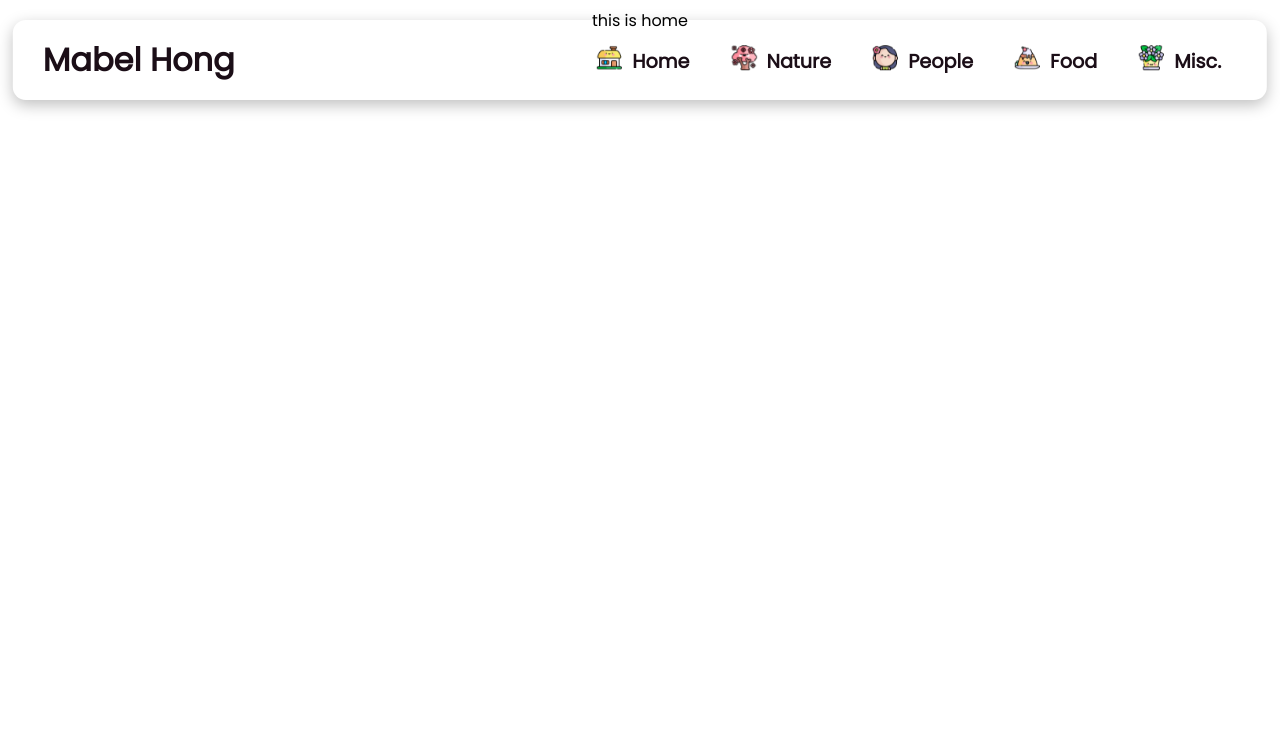
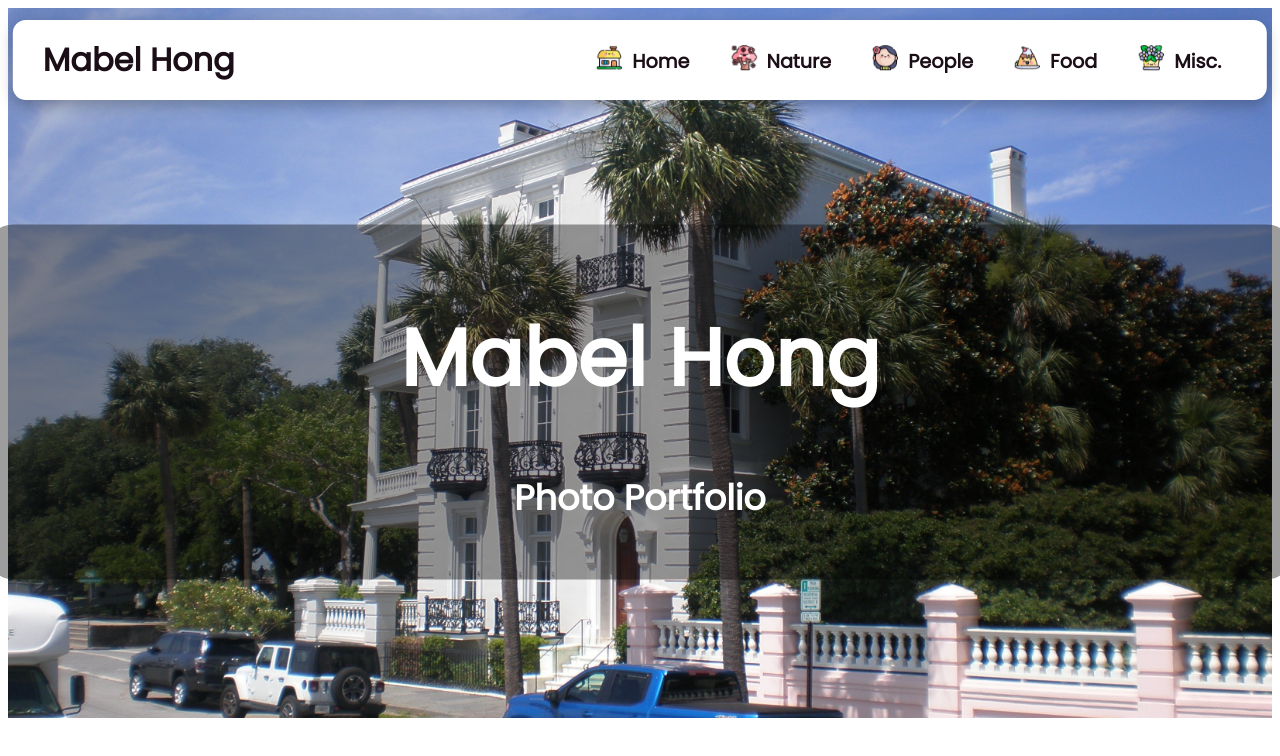
Before and after one commit to mhong124/Mabeestory, a React (Vite) app in the folder PhotoWebsite/: page / in a window 1280 px wide. Shown: the top 756 px of the page. Built offline with nearby package versions, Linux system fonts and the light colour scheme.

Commit message:
progress on dynamic hero

```diff
--- a/PhotoWebsite/src/App.tsx
+++ b/PhotoWebsite/src/App.tsx
@@ -1,5 +1,4 @@
 import "./App.css";
-import Navbar from "./components/navbar/Navbar";
 
 import {Route, Routes} from "react-router-dom";
 
@@ -19,7 +18,6 @@ export default function App() {
         <Route path = "/food" element = {<Food/>}/>
         <Route path = "/misc" element = {<Misc/>}/>
       </Routes>
-      <Navbar/>
     </div>
   );
 }
--- /dev/null
+++ b/PhotoWebsite/src/components/hero/Hero.css
@@ -0,0 +1,45 @@
+.hero {
+    width: 100%;
+    height: 100%;
+    position: relative;
+}
+
+.heroImg {
+    width: 100%;
+    height: 100%;
+    object-fit: cover;
+
+}
+
+.text {
+    position: absolute;
+    top: 55%;
+    left: 50%;
+    transform: translate(-50%, -50%);
+    width: 100%;
+    background-color: rgba(0, 0, 0, 0.384);
+    border-radius: 25px;
+    padding: 20px;
+    color: white;
+}
+
+.text h1 {
+    font-size: 80px;
+    font-weight: 800;
+}
+
+
+.text p {
+    font-size: 35px;
+    font-weight: 600;
+}
+
+@media screen and (max-width: 850px) {
+    .text h1 {
+        font-size: 20px;
+    }
+
+    .text p {
+        font-size: 10px;
+    }
+}
--- /dev/null
+++ b/PhotoWebsite/src/components/hero/Hero.tsx
@@ -0,0 +1,17 @@
+import "./Hero.css";
+
+function Hero(props){
+    return (
+        <>
+            <div className = {props.cName}>
+                <img alt = "Hero img" src = {props.img} className = "heroImg"></img>
+                <div className = "text">
+                    <h1>{props.title}</h1>
+                    <p>{props.text}</p>
+                </div>
+            </div>
+        </>
+    )
+}
+
+export default Hero;
--- a/PhotoWebsite/src/components/navbar/Navbar.css
+++ b/PhotoWebsite/src/components/navbar/Navbar.css
@@ -1,6 +1,7 @@
 @import "../../vars.css";
 
 .NavbarItems {
+    background-color: white;
     display: flex;
     justify-content: space-between;
     align-items: center;
--- a/PhotoWebsite/src/routes/Food.tsx
+++ b/PhotoWebsite/src/routes/Food.tsx
@@ -1,6 +1,9 @@
+import Navbar from "../components/navbar/Navbar";
+
 function Food() {
     return (
         <>
+            <Navbar />
         </>
     );
 }
--- a/PhotoWebsite/src/routes/Home.tsx
+++ b/PhotoWebsite/src/routes/Home.tsx
@@ -1,7 +1,19 @@
+import Navbar from "../components/navbar/Navbar";
+
+import Hero from "../components/hero/Hero";
+
+import {getImageUrl} from "../u";
+
 function Home() {
     return (
         <>
-        this is home
+            <Navbar />
+            <Hero
+                cName = "hero"
+                img = {getImageUrl("hero/hero.JPG")}
+                title = "Mabel Hong"
+                text = "Photo Portfolio"
+            />
         </>
     );
 }
--- a/PhotoWebsite/src/routes/Misc.tsx
+++ b/PhotoWebsite/src/routes/Misc.tsx
@@ -1,6 +1,9 @@
+import Navbar from "../components/navbar/Navbar";
+
 function Misc() {
     return (
         <>
+            <Navbar/>
         </>
     );
 }
--- a/PhotoWebsite/src/routes/Nature.tsx
+++ b/PhotoWebsite/src/routes/Nature.tsx
@@ -1,7 +1,19 @@
+import Navbar from "../components/navbar/Navbar";
+
+import Hero from "../components/hero/Hero";
+
+import {getImageUrl} from "../u";
+
 function Nature() {
     return (
         <>
-        Nature
+        <Navbar />
+        <Hero
+            cName = "hero"
+            img = {getImageUrl("hero/nature.JPG")}
+            title = "Nature"
+            text = "beautiful"
+        />
         </>
     );
 }
--- a/PhotoWebsite/src/routes/People.tsx
+++ b/PhotoWebsite/src/routes/People.tsx
@@ -1,6 +1,9 @@
+import Navbar from "../components/navbar/Navbar";
+
 function People() {
     return (
         <>
+        <Navbar />
         </>
     );
 }
```
Also changed, not shown: PhotoWebsite/assets/hero/hero.JPG (added).
